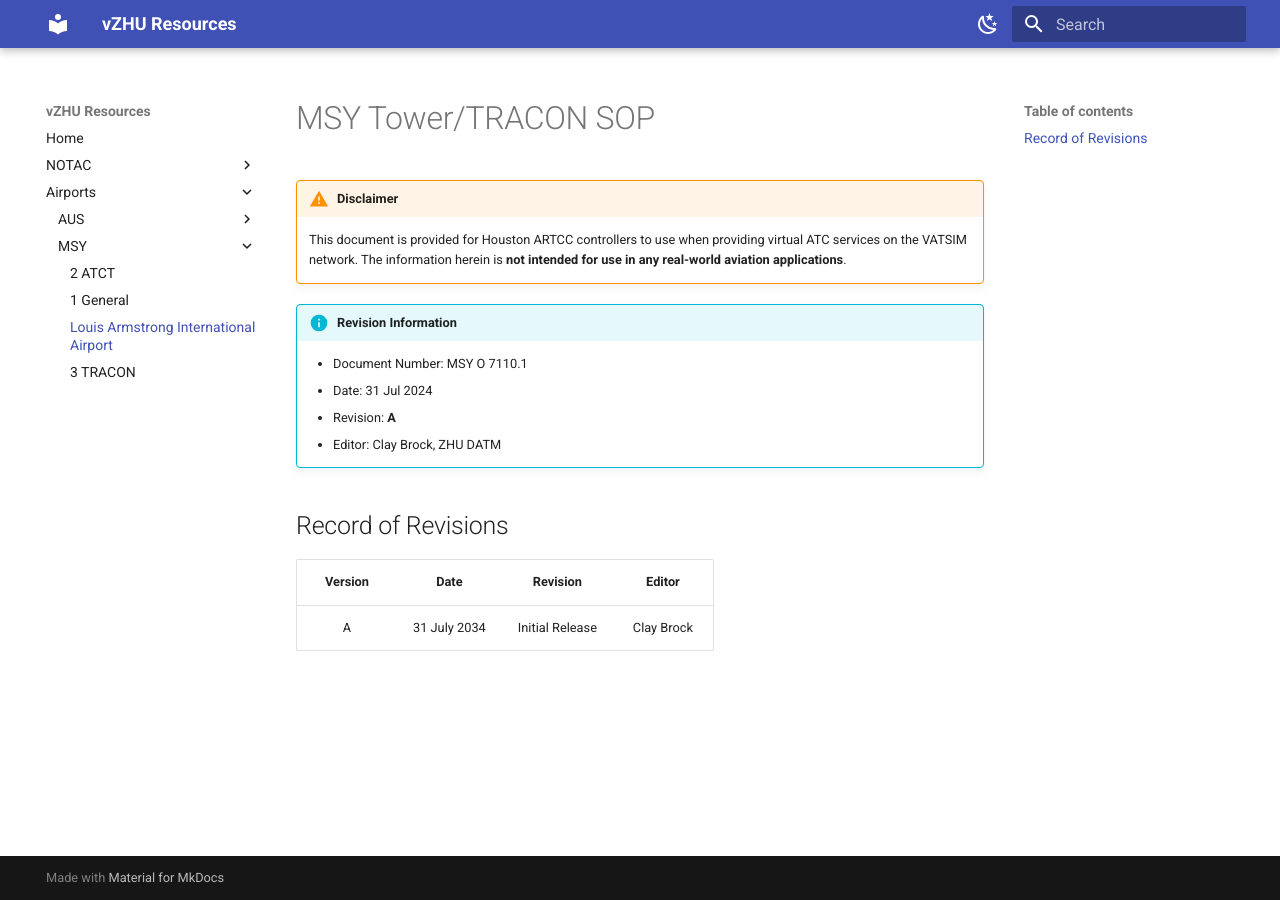
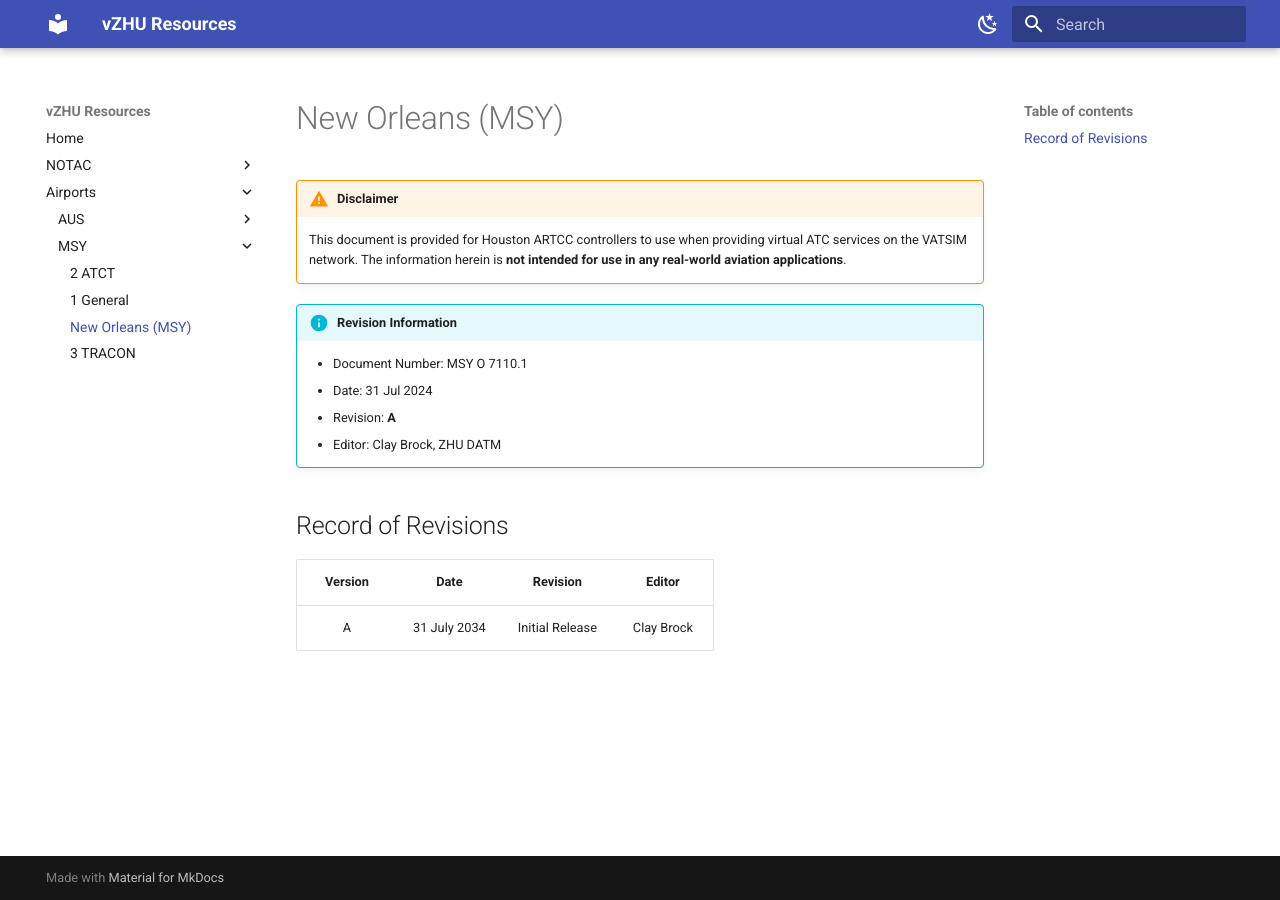
Before and after one commit to jivebiscuit/jivebiscuit.github.io, an MkDocs documentation site: the page built from docs/airports/MSY/info.md, in a window 1280 px wide. Built offline with MkDocs 1.6.1 and Material for MkDocs 9.7.7, drawn with Linux system fonts in a browser that asks for light colours.

Commit message:
Update nav

```diff
--- a/docs/airports/MSY/info.md
+++ b/docs/airports/MSY/info.md
@@ -1,5 +1,4 @@
-title: Louis Armstrong International Airport
-# MSY Tower/TRACON SOP
+# New Orleans (MSY)
 
 !!! warning "Disclaimer"
     This document is provided for Houston ARTCC controllers to use when providing virtual ATC services on the VATSIM network. The information herein is **not intended for use in any real-world aviation applications**.
```
